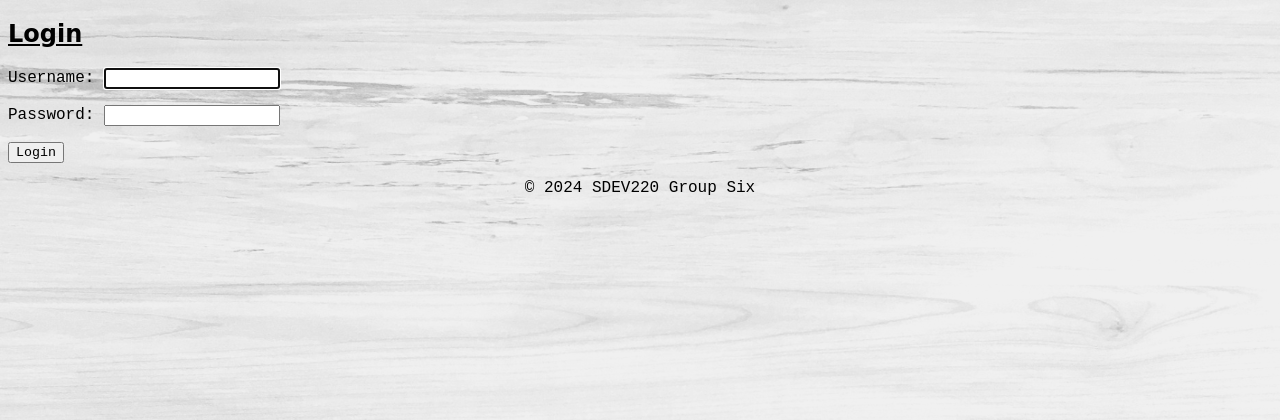
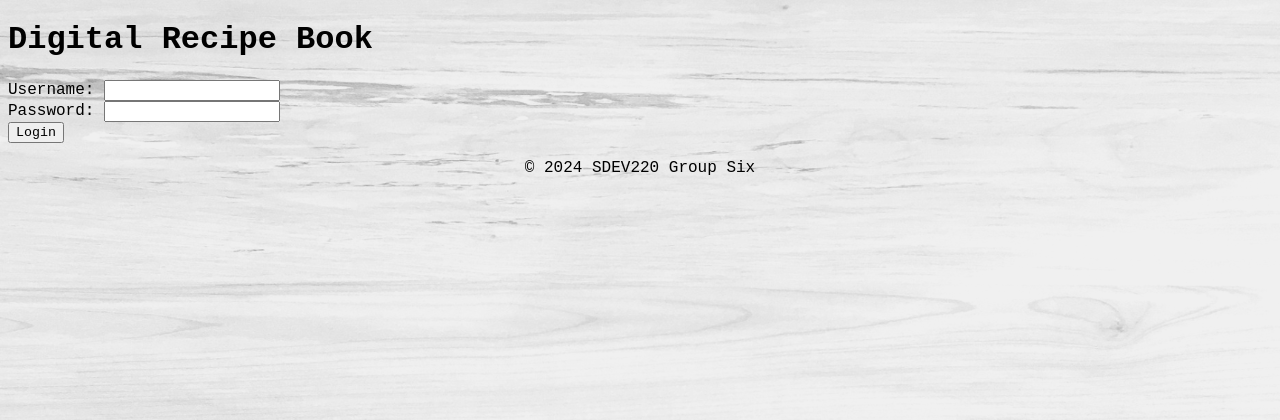
Before and after one commit to SDEV220-Group-Six/digital-recipe-book, a Django app: page /login.html in a window 1280 px wide. Shown: the top 420 px of the page. Run offline with Django 5.2, Linux system fonts and the light colour scheme.

Commit message:
prepare template for updated styles

```diff
--- a/recipebook/templates/account/login.html
+++ b/recipebook/templates/account/login.html
@@ -5,10 +5,21 @@
 {% endblock %}
 
 {% block content %}
-  <h2>Login</h2>
-  <form method="post">
-    {% csrf_token %}
-    {{ form.as_p }}
-    <button type="submit">Login</button>
-  </form>
+  <div class="login-page-container">
+    <h1>Digital Recipe Book</h1>
+    <div class="login-page-form-container">
+      <form id="login-form" method="post">
+        {% csrf_token %}
+        <div id="username">
+          <label for="username">Username:</label>
+          <input type="text" id="username" name="username" />
+        </div>
+        <div id="password">
+          <label for="password">Password:</label>
+          <input type="password" id="password" name="password" />
+        </div>
+        <button type="submit">Login</button>
+      </form>
+    </div>
+  </div>
 {% endblock %}
```
